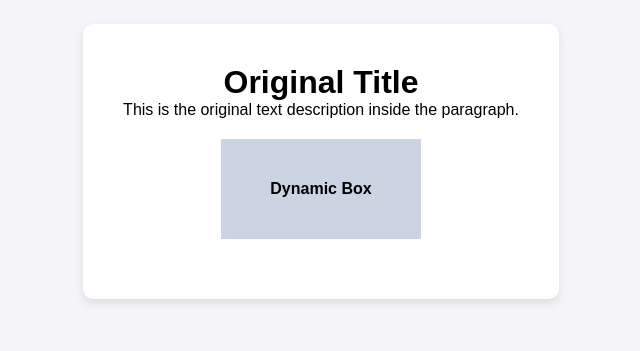
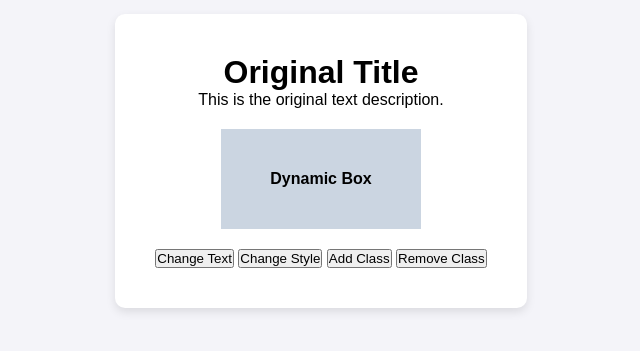
Before and after one commit to yaqeenbatayneh04/Project_03, a plain HTML site: page project03-main/ex02/index.html in a window 1280 px wide. Shown: the part 239-590 px from the top of the page, without its empty margins (319-959 px from the left). Drawn offline with Linux system fonts and the light colour scheme.

Commit message:
Update index.html

```diff
--- a/project03-main/ex02/index.html
+++ b/project03-main/ex02/index.html
@@ -10,9 +10,16 @@
 <body>
 
     <main class="container">
-        <h1 id="main-title">Original Title</h1>
-        <p class="description">This is the original text description inside the paragraph.</p>
+        <h1 id="title">Original Title</h1>
+        <p class="description">This is the original text description.</p>
         <div id="box" class="box">Dynamic Box</div>
+
+        <div class="buttons">
+            <button id="change-text">Change Text</button>
+            <button id="change-style">Change Style</button>
+            <button id="add-class">Add Class</button>
+            <button id="remove-class">Remove Class</button>
+        </div>
     </main>
 
 </body>
```
